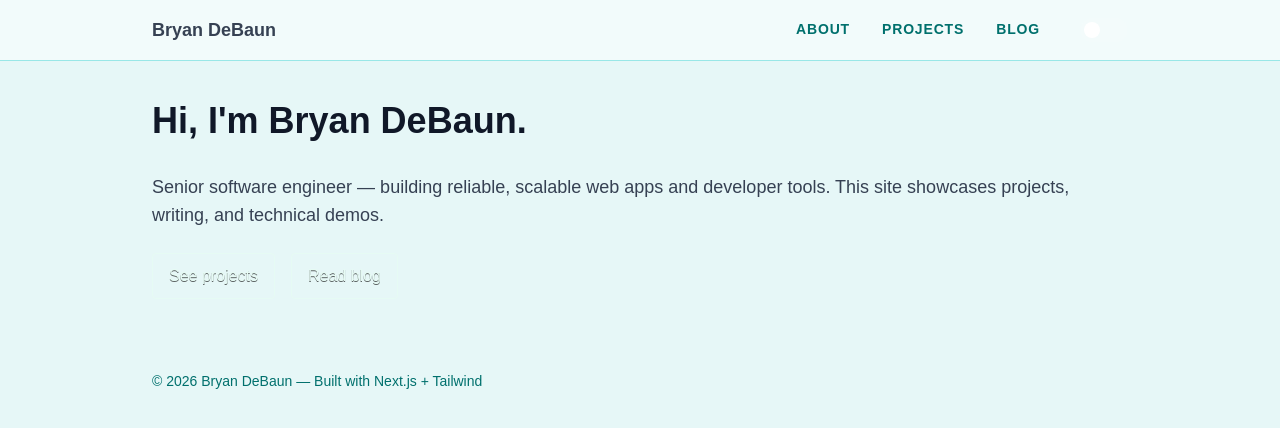
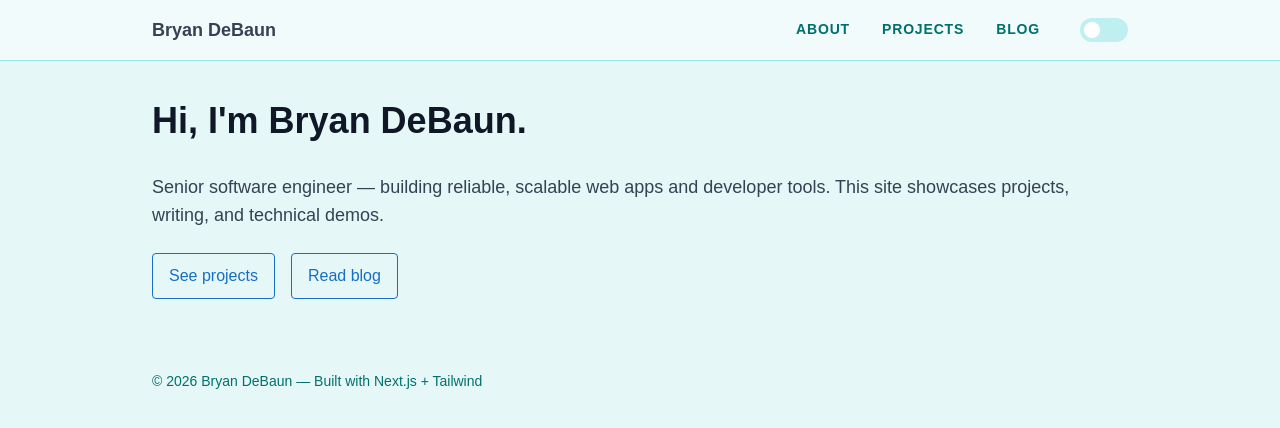
Before and after one commit to bryan-debaun/bryandebaun.dev, a Next.js app: page / in a window 1280 px wide. Shown: the top 428 px of the page. Built offline with nearby package versions, Linux system fonts and the light colour scheme.

Commit message:
style: improve light-mode button styles and toggle visibility

```diff
--- a/src/app/globals.css
+++ b/src/app/globals.css
@@ -210,18 +210,24 @@ html.dark .site-footer {
 /* Light-mode neutral button (keeps existing bordered look) */
 .btn {
   background: transparent;
+  color: var(--color-norwegian-700);
+  border: 1px solid var(--color-norwegian-300);
+  transition: transform .12s ease, box-shadow .12s ease, background-color .12s ease, color .12s ease;
 }
 
 .btn:hover {
-  filter: brightness(0.98);
+  transform: translateY(-1px);
+  background: rgba(0, 0, 0, 0.03);
+  box-shadow: 0 6px 18px rgba(16, 143, 139, 0.04);
 }
 
 /* Neon outline variant for a poppy, minimal CTA */
 .btn--neon {
   background: transparent;
-  color: var(--color-fjord-neon);
-  border: 1px solid var(--color-fjord-neon);
-  text-shadow: 0 1px 0 rgba(0, 0, 0, 0.6);
+  /* use the Fjord blue for light mode so the CTA shows up on pale backgrounds */
+  color: var(--color-fjord-600);
+  border: 1px solid var(--color-fjord-600);
+  text-shadow: none;
 }
 
 .dark .btn--neon {
@@ -241,7 +247,7 @@ html.dark .site-footer {
 }
 
 .btn--neon:focus-visible {
-  outline: 3px solid rgba(102, 240, 200, 0.14);
+  outline: 3px solid rgba(23, 111, 196, 0.12);
   outline-offset: 3px;
 }
 
--- a/src/components/DarkModeToggle.tsx
+++ b/src/components/DarkModeToggle.tsx
@@ -52,7 +52,7 @@ export default function DarkModeToggle() {
             aria-label="Toggle dark mode"
             title={isDark ? "Switch to light mode" : "Switch to dark mode"}
             className="ml-3 rounded-full p-1 w-12 h-6 flex items-center cursor-pointer focus:outline-none focus-visible:ring-2 focus-visible:ring-offset-2"
-            style={{ backgroundColor: isDark ? 'var(--color-norwegian-400-dark)' : 'rgba(255,255,255,0.06)' }}
+            style={{ backgroundColor: isDark ? 'var(--color-norwegian-400-dark)' : 'var(--color-norwegian-200)' }}
         >
             <span className={`inline-block w-4 h-4 bg-white rounded-full transform transition-transform duration-200 ${isDark ? 'translate-x-6' : 'translate-x-0'}`} />
         </button>
```
